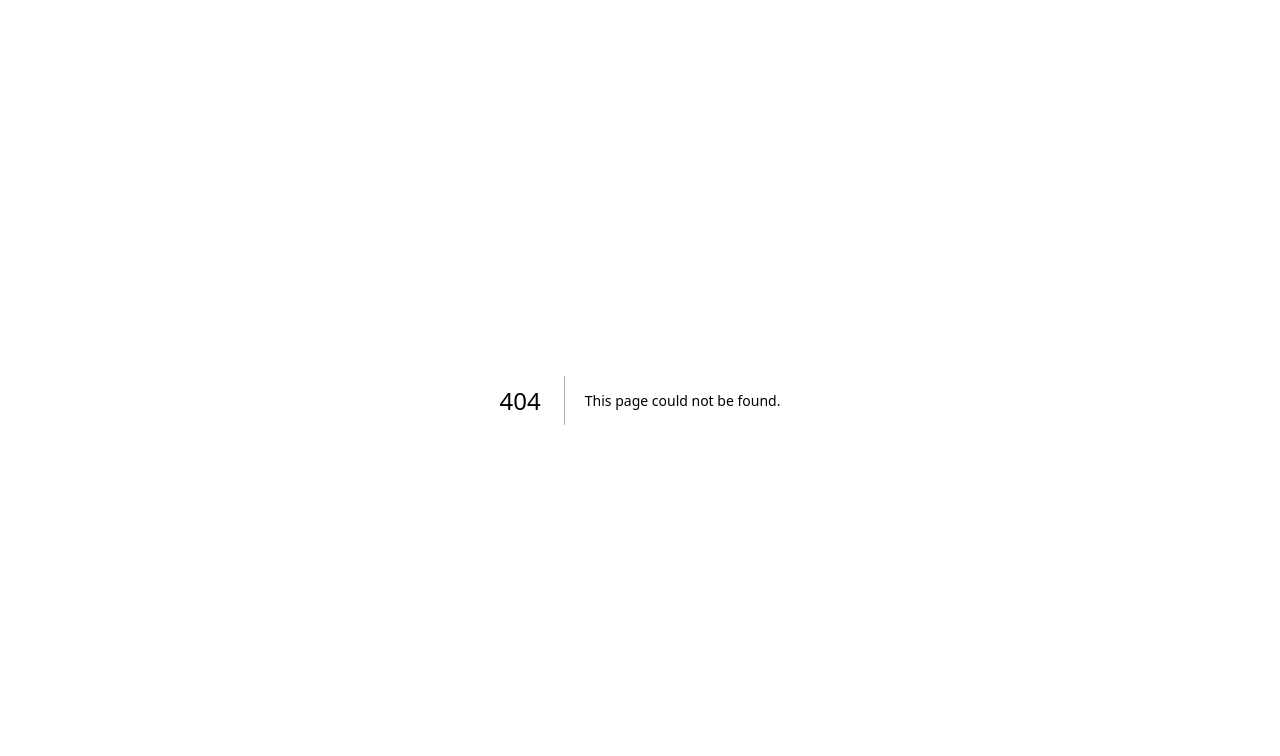
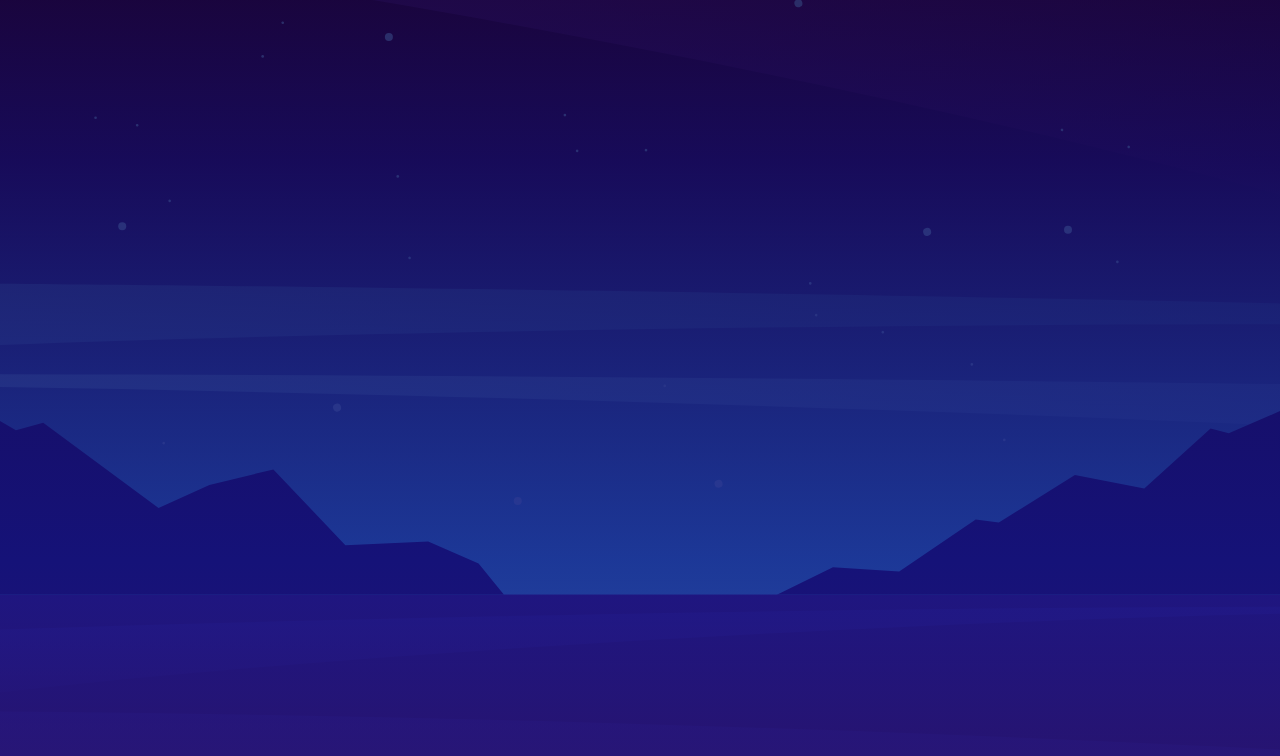
Before and after one commit to tryea/frontend-mentor-hangman-game, a Next.js app: page /play-game in a window 1280 px wide. Before the commit this address had no page. Shown: the top 756 px of the page. Built offline with nearby package versions, Linux system fonts and the light colour scheme.

Commit message:
initial setup for game

```diff
--- a/package.json
+++ b/package.json
@@ -12,7 +12,8 @@
     "next": "14.2.2",
     "react": "^18",
     "react-dom": "^18",
-    "tailwind-scrollbar": "^3.1.0"
+    "tailwind-scrollbar": "^3.1.0",
+    "zustand": "^4.5.2"
   },
   "devDependencies": {
     "@types/node": "^20",
--- a/src/app/page.tsx
+++ b/src/app/page.tsx
@@ -8,7 +8,7 @@ export default function Home() {
         <div className="absolute w-[263px] h-[130.2px] sm:w-[373.69px] sm:h-[185px] left-[32px] sm:left-[111px] top-[-65.1px] sm:top-[-110px]">
           <Image src={`/images/logo.svg`} alt="logo" fill />
         </div>
-
+        <Link href={"/play-game"}>
           <button
             type="button"
             className="bg-pink-gradient w-[160px] h-[160px] sm:w-[200px] sm:h-[200px] shadow-main_play_shadow rounded-full flex items-center justify-center hover:bg-pink-gradient-hover"
@@ -17,6 +17,7 @@ export default function Home() {
               <Image src={`/images/icon-play.svg`} fill alt="play-icon" />
             </div>
           </button>
+        </Link>
 
         <button
           type="button"
--- /dev/null
+++ b/src/app/play-game/DisplayRender.tsx
@@ -0,0 +1,15 @@
+"use client";
+
+import { useGame } from "../providers/Game";
+import HangmanGamePage from "./HangmanGamePage";
+import SelectCategoryPage from "./SelectCategoryPage";
+
+export default function DisplayRender() {
+  const { category } = useGame();
+
+  if (category === null) {
+    return <SelectCategoryPage />;
+  }
+
+  return <HangmanGamePage />;
+}
--- /dev/null
+++ b/src/app/play-game/HangmanGamePage.tsx
@@ -0,0 +1,5 @@
+"use client";
+
+export default function HangmanGamePage() {
+  return <div className="flex flex-1 flex-col"></div>;
+}
--- /dev/null
+++ b/src/app/play-game/SelectCategoryPage.tsx
@@ -0,0 +1,5 @@
+"use client";
+
+export default function SelectCategoryPage() {
+  return <div className="flex flex-1 flex-col"></div>;
+}
--- /dev/null
+++ b/src/app/play-game/page.tsx
@@ -0,0 +1,15 @@
+import { GameProvider } from "../providers/Game";
+import DisplayRender from "./DisplayRender";
+
+export default function PlayGamePage() {
+  return (
+    <main className="flex min-h-dvh flex-col flex-1 max-h-dvh overflow-hidden overscroll-none bg-cover bg-no-repeat bg-center bg-main-image-mobile sm:bg-main-image-tablet lg:bg-main-image-desktop">
+      <div className="z-10 w-full h-full absolute left-0 top-0 bg-how-to-overlay-gradient opacity-75" />
+      <GameProvider>
+        <div className="z-30 flex flex-col flex-1 overflow-scroll overscroll-contain scrollbar-none">
+          <DisplayRender />
+        </div>
+      </GameProvider>
+    </main>
+  );
+}
--- /dev/null
+++ b/src/app/providers/Game/GameContext.ts
@@ -0,0 +1,18 @@
+"use client";
+
+import { createContext, useContext } from "react";
+import { useGame } from "./useGame";
+
+type GameContextType = ReturnType<typeof useGame>;
+
+const GameContext = createContext<GameContextType | undefined>(undefined);
+
+export const useGameContext = () => {
+  const context = useContext(GameContext);
+  if (!context) {
+    throw new Error("useGameContext must be used within a GameProvider");
+  }
+  return context;
+};
+
+export default GameContext;
--- /dev/null
+++ b/src/app/providers/Game/GameProvider.tsx
@@ -0,0 +1,13 @@
+"use client";
+
+import React, { ReactNode } from "react";
+import { useGame } from "./useGame";
+import GameContext from "./GameContext";
+
+const GameProvider = ({ children }: { children: ReactNode }) => {
+  const game = useGame();
+
+  return <GameContext.Provider value={game}>{children}</GameContext.Provider>;
+};
+
+export default GameProvider;
--- /dev/null
+++ b/src/app/providers/Game/index.ts
@@ -0,0 +1,3 @@
+export { default as GameProvider } from "./GameProvider";
+export { useGameContext } from "./GameContext";
+export { useGame } from "./useGame";
--- /dev/null
+++ b/src/app/providers/Game/useGame.ts
@@ -0,0 +1,13 @@
+import { create } from "zustand";
+
+type GameState = {
+  category: null | string;
+  health: number;
+  wordList: string[];
+};
+
+export const useGame = create<GameState>((set) => ({
+  category: null,
+  health: 8,
+  wordList: [],
+}));
```
Also changed, not shown: 1 other file (tests, documents, lock files or other folders). Lines whose indentation alone changed are shown as unchanged.
